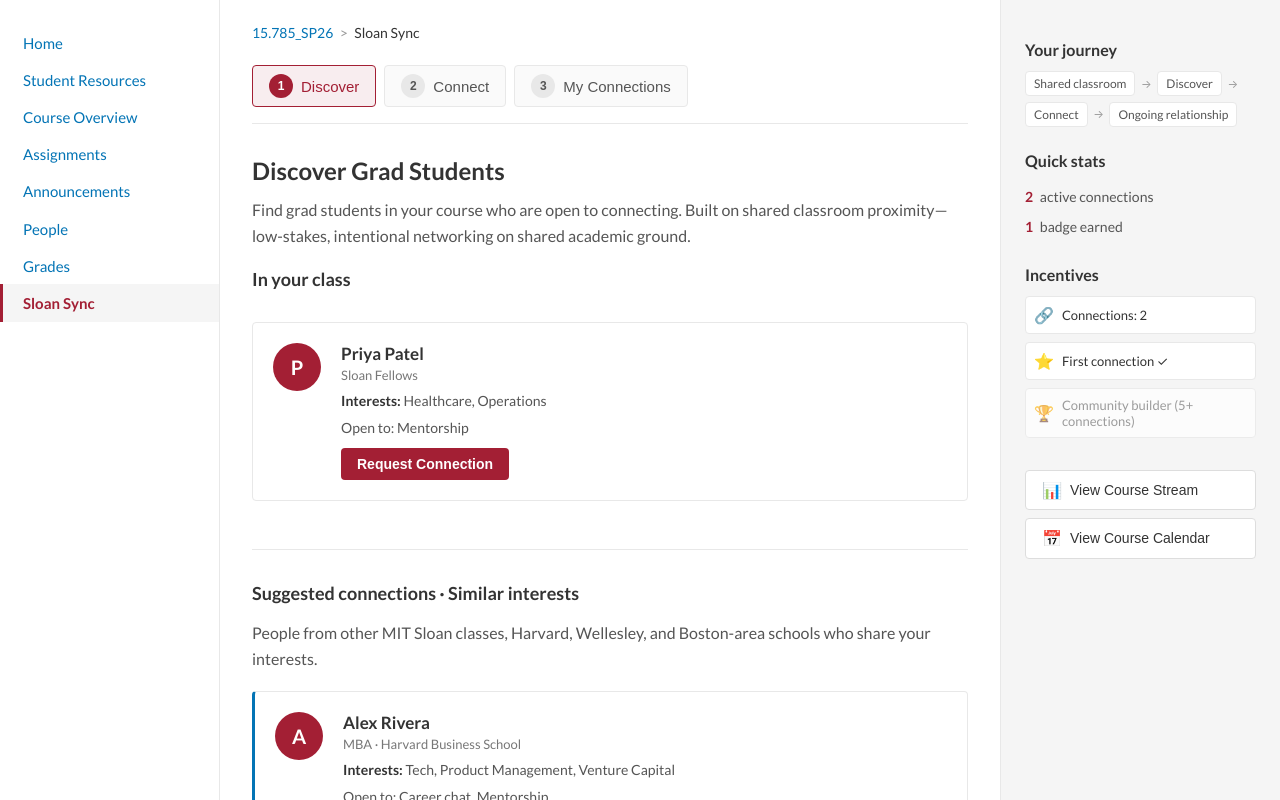
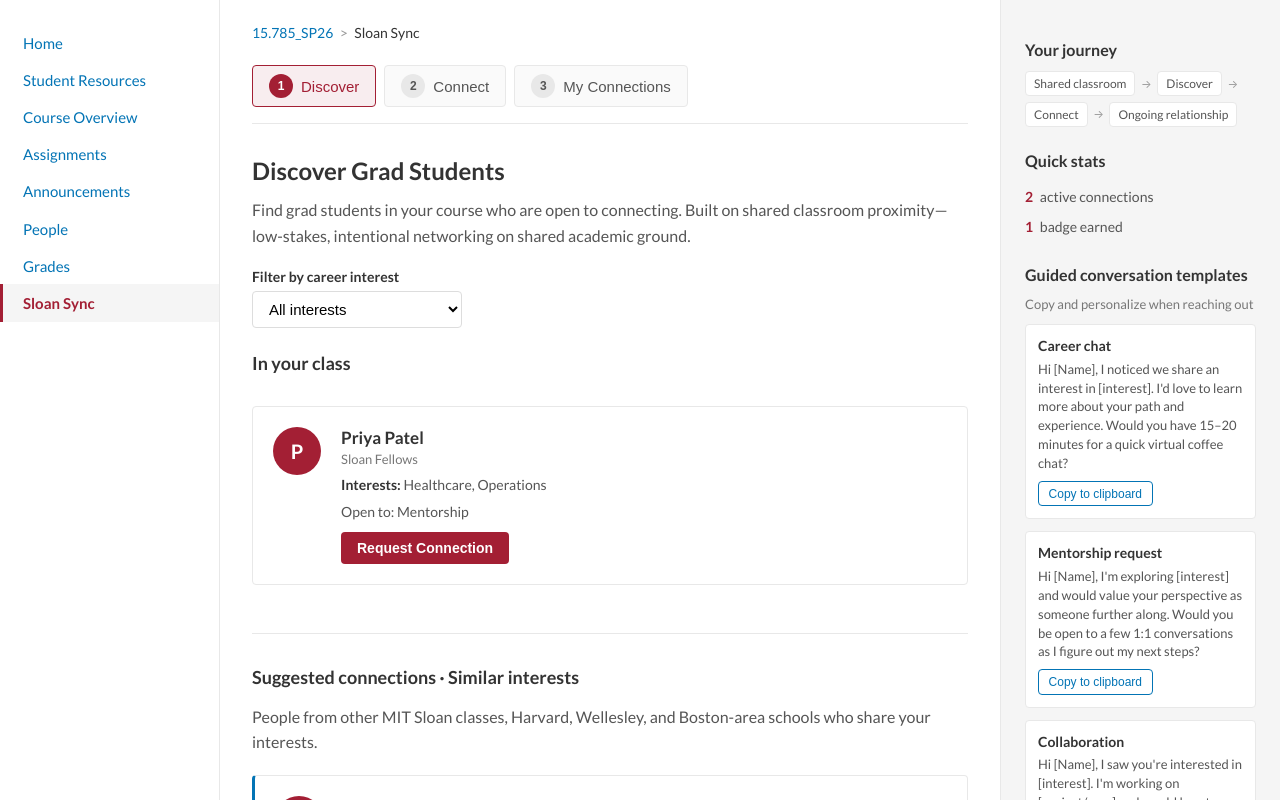
Before and after one commit to elaineliuwang/sloan-sync, a React (Vite) app: page / in a window 1280 px wide. Shown: the top 800 px of the page. Built offline with nearby package versions, Linux system fonts and the light colour scheme; the HTML template or start-up script is replaced by a standard one.

Commit message:
added interest filtering and guided convo messages

```diff
--- a/src/App.css
+++ b/src/App.css
@@ -550,6 +550,27 @@
   margin-bottom: 1.25rem;
 }
 
+.interest-filter {
+  margin-bottom: 1.5rem;
+}
+
+.filter-label {
+  display: block;
+  font-size: 0.875rem;
+  font-weight: 600;
+  color: #333;
+  margin-bottom: 0.35rem;
+}
+
+.filter-select {
+  padding: 0.5rem 2rem 0.5rem 0.75rem;
+  font-size: 0.9375rem;
+  border: 1px solid #ddd;
+  border-radius: 4px;
+  background: #fff;
+  min-width: 180px;
+}
+
 .status-badge {
   display: inline-block;
   padding: 0.4rem 1rem;
@@ -664,6 +685,53 @@
   margin-bottom: 0.75rem;
 }
 
+.sidebar-description {
+  font-size: 0.8125rem;
+  color: #777;
+  margin-bottom: 0.75rem;
+}
+
+.template-list {
+  display: flex;
+  flex-direction: column;
+  gap: 0.75rem;
+}
+
+.template-card {
+  padding: 0.75rem;
+  background: #fff;
+  border: 1px solid #e8e8e8;
+  border-radius: 4px;
+}
+
+.template-title {
+  font-size: 0.875rem;
+  font-weight: 600;
+  color: #333;
+  margin-bottom: 0.35rem;
+}
+
+.template-text {
+  font-size: 0.8125rem;
+  color: #555;
+  line-height: 1.45;
+  margin-bottom: 0.5rem;
+}
+
+.template-copy-btn {
+  font-size: 0.75rem;
+  padding: 0.3rem 0.6rem;
+  color: #0374b5;
+  background: none;
+  border: 1px solid #0374b5;
+  border-radius: 4px;
+  cursor: pointer;
+}
+
+.template-copy-btn:hover {
+  background: rgba(3, 116, 181, 0.08);
+}
+
 .todo-list {
   list-style: none;
 }
--- a/src/App.tsx
+++ b/src/App.tsx
@@ -21,10 +21,29 @@ type Student = {
   openTo: string[]
 }
 
+const CONVERSATION_TEMPLATES = [
+  {
+    id: 'career-chat',
+    title: 'Career chat',
+    text: 'Hi [Name], I noticed we share an interest in [interest]. I\'d love to learn more about your path and experience. Would you have 15–20 minutes for a quick virtual coffee chat?',
+  },
+  {
+    id: 'mentorship',
+    title: 'Mentorship request',
+    text: 'Hi [Name], I\'m exploring [interest] and would value your perspective as someone further along. Would you be open to a few 1:1 conversations as I figure out my next steps?',
+  },
+  {
+    id: 'collaboration',
+    title: 'Collaboration',
+    text: 'Hi [Name], I saw you\'re interested in [interest]. I\'m working on [project/area] and would love to explore potential collaboration. Interested in connecting?',
+  },
+]
+
 function App() {
   const [currentStep, setCurrentStep] = useState<WorkflowStep>('discover')
   const [selectedStudent, setSelectedStudent] = useState<Student | null>(null)
   const [requestSentMessage, setRequestSentMessage] = useState(false)
+  const [interestFilter, setInterestFilter] = useState<string>('all')
   const [connections, setConnections] = useState<Connection[]>([
     { id: '1', name: 'Sarah Chen', connectionType: 'Mentorship (ongoing)', status: 'Connected Mar 1, 2026 • Next touchpoint: Mar 15', interests: ['Tech', 'Product Management'], school: 'MIT Sloan' },
     { id: '2', name: 'Marcus Johnson', connectionType: 'Career chat (scheduled)', status: 'Meeting: Mar 10, 1:05 PM', interests: ['Consulting', 'Strategy'], school: 'MIT Sloan' },
@@ -43,9 +62,9 @@ function App() {
     { id: '3', name: 'Priya Patel', program: 'Sloan Fellows', school: 'MIT Sloan', interests: ['Healthcare', 'Operations'], openTo: ['Mentorship'] },
   ]
   const connectedNames = new Set(connections.map((c) => c.name))
-  const gradStudents = allGradStudents.filter((s) => !connectedNames.has(s.name))
+  const gradStudentsUnfiltered = allGradStudents.filter((s) => !connectedNames.has(s.name))
 
-  // Students from other schools - shown when class is fully discovered, matched by similar interests
+  // Students from other schools - shown below in-class, matched by similar interests
   const otherSchoolsStudents: Student[] = [
     { id: 'ext-1', name: 'Alex Rivera', program: 'MBA', school: 'Harvard Business School', interests: ['Tech', 'Product Management', 'Venture Capital'], openTo: ['Career chat', 'Mentorship'] },
     { id: 'ext-2', name: 'Jordan Kim', program: 'MBA', school: 'MIT Sloan (15.761)', interests: ['Consulting', 'Strategy', 'Operations'], openTo: ['Career chat', 'Collaboration'] },
@@ -55,13 +74,35 @@ function App() {
     { id: 'ext-6', name: 'Casey Zhang', program: 'MBA', school: 'Harvard Business School', interests: ['Operations', 'Healthcare'], openTo: ['Career chat'] },
   ]
   const userInterests = new Set(connections.flatMap((c) => c.interests))
-  const suggestedStudents = otherSchoolsStudents
+  const suggestedStudentsUnfiltered = otherSchoolsStudents
     .filter((s) => !connectedNames.has(s.name))
     .map((s) => ({
       ...s,
       matchScore: s.interests.filter((i) => userInterests.has(i)).length,
     }))
     .sort((a, b) => b.matchScore - a.matchScore)
+
+  const allInterests = Array.from(new Set([
+    ...gradStudentsUnfiltered.flatMap((s) => s.interests),
+    ...suggestedStudentsUnfiltered.flatMap((s) => s.interests),
+  ])).sort()
+
+  const filterByInterest = (students: { interests: string[] }[]) =>
+    interestFilter === 'all'
+      ? students
+      : students.filter((s) => s.interests.includes(interestFilter))
+
+  const gradStudents = filterByInterest(gradStudentsUnfiltered)
+  const suggestedStudents = filterByInterest(suggestedStudentsUnfiltered)
+
+  const copyTemplate = (template: typeof CONVERSATION_TEMPLATES[0]) => {
+    let text = template.text
+    if (selectedStudent) {
+      text = text.replace('[Name]', selectedStudent.name.split(' ')[0])
+      text = text.replace('[interest]', selectedStudent.interests[0] ?? 'our shared interests')
+    }
+    navigator.clipboard.writeText(text)
+  }
 
   const handleSubmitRequest = (e: React.FormEvent<HTMLFormElement>) => {
     e.preventDefault()
@@ -143,6 +184,20 @@ function App() {
               <p className="section-description">
                 Find grad students in your course who are open to connecting. Built on shared classroom proximity—low-stakes, intentional networking on shared academic ground.
               </p>
+              <div className="interest-filter">
+                <label htmlFor="interest-filter" className="filter-label">Filter by career interest</label>
+                <select
+                  id="interest-filter"
+                  className="filter-select"
+                  value={interestFilter}
+                  onChange={(e) => setInterestFilter(e.target.value)}
+                >
+                  <option value="all">All interests</option>
+                  {allInterests.map((interest) => (
+                    <option key={interest} value={interest}>{interest}</option>
+                  ))}
+                </select>
+              </div>
               <div className="student-grid">
                 {gradStudents.length > 0 && (
                   <>
@@ -172,19 +227,29 @@ function App() {
                   ))}
                   </>
                 )}
-                {gradStudents.length === 0 && (
+                {gradStudentsUnfiltered.length === 0 && (
                   <div className="discover-empty">
                     <p>You&apos;ve discovered everyone in your class!</p>
                   </div>
                 )}
-                {suggestedStudents.length > 0 && (
+                {gradStudentsUnfiltered.length > 0 && gradStudents.length === 0 && (
+                  <div className="discover-empty">
+                    <p>No one matches &quot;{interestFilter}&quot; in your class. Try another filter.</p>
+                  </div>
+                )}
+                {suggestedStudentsUnfiltered.length > 0 && (
                   <div className="suggestions-section">
                     <h2 className="subsection-title">Suggested connections · Similar interests</h2>
                     <p className="section-description suggestions-intro">
                       People from other MIT Sloan classes, Harvard, Wellesley, and Boston-area schools who share your interests.
                     </p>
                     <div className="student-grid suggestions-grid">
-                      {suggestedStudents.map((student) => (
+                      {suggestedStudents.length === 0 ? (
+                        <div className="discover-empty">
+                          <p>No suggested connections match &quot;{interestFilter}&quot;. Try another filter.</p>
+                        </div>
+                      ) : (
+                      suggestedStudents.map((student) => (
                         <div key={student.id} className="student-card student-card--external">
                           <div className="student-avatar">{student.name.charAt(0)}</div>
                           <div className="student-info">
@@ -206,7 +271,8 @@ function App() {
                             </button>
                           </div>
                         </div>
-                      ))}
+                      ))
+                      )}
                     </div>
                   </div>
                 )}
@@ -316,6 +382,25 @@ function App() {
           </ul>
         </div>
         <div className="sidebar-section">
+          <h3 className="sidebar-title">Guided conversation templates</h3>
+          <p className="sidebar-description">Copy and personalize when reaching out</p>
+          <div className="template-list">
+            {CONVERSATION_TEMPLATES.map((tpl) => (
+              <div key={tpl.id} className="template-card">
+                <h4 className="template-title">{tpl.title}</h4>
+                <p className="template-text">{tpl.text}</p>
+                <button
+                  type="button"
+                  className="template-copy-btn"
+                  onClick={() => copyTemplate(tpl)}
+                >
+                  Copy to clipboard
+                </button>
+              </div>
+            ))}
+          </div>
+        </div>
+        <div className="sidebar-section">
           <h3 className="sidebar-title">Incentives</h3>
           <div className="sidebar-incentives">
             <div className="incentive-mini">
```
